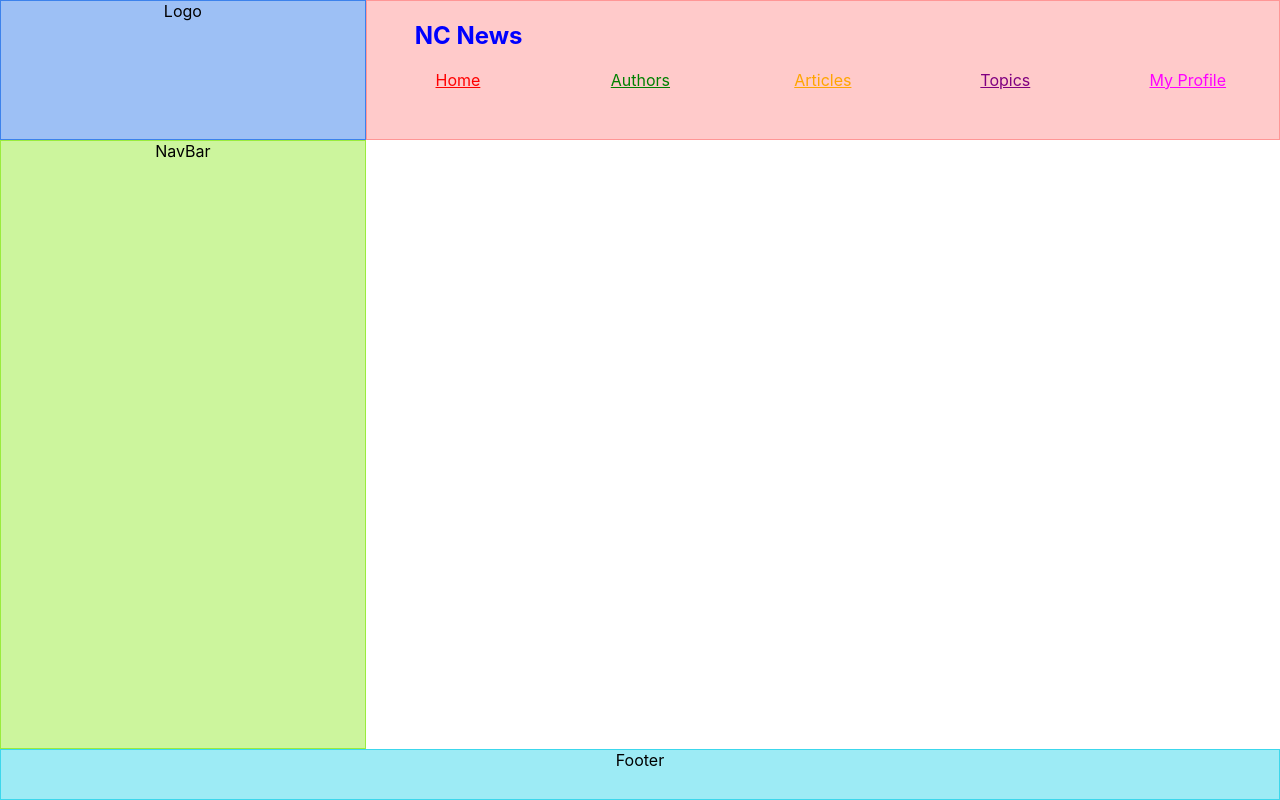
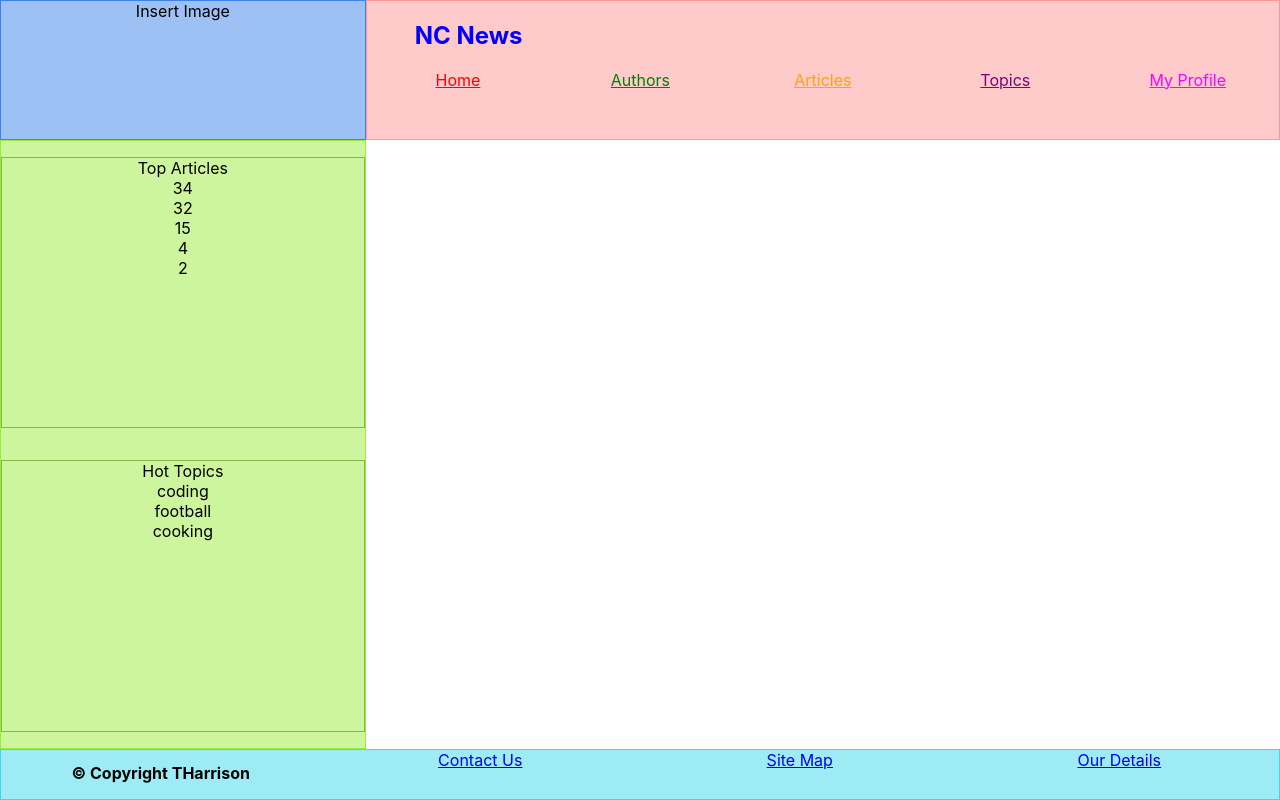
Before and after one commit to THarrison-Arup/nc-news, a React (Create React App) app: page / in a window 1280 px wide. Built offline with nearby package versions, Linux system fonts and the light colour scheme; the HTML template or start-up script is replaced by a standard one.

Commit message:
added Top Articles and Hot Topics List as well as api connection

```diff
--- a/package.json
+++ b/package.json
@@ -4,6 +4,7 @@
   "private": true,
   "dependencies": {
     "@reach/router": "^1.2.1",
+    "axios": "^0.18.0",
     "react": "^16.8.6",
     "react-dom": "^16.8.6",
     "react-scripts": "3.0.0"
--- a/src/App.js
+++ b/src/App.js
@@ -1,17 +1,58 @@
-import React from 'react';
-import Header from './Components/Header';
-import Footer from './Components/Footer';
-import Nav from './Components/Nav';
-import Logo from './Components/Logo';
+import React, { Component } from "react";
+import Header from "./Components/Header";
+import Footer from "./Components/Footer";
+import Nav from "./Components/Nav";
+import Logo from "./Components/Logo";
+// import * as api from "./api";
 // import { Router } from '@reach/router';
 
-import './App.css';
+import "./App.css";
 
-function App() {
+class App extends Component {
+  state = {
+    articles: [
+      {
+        article_id: 34,
+        comment_count: "1"
+      },
+      {
+        article_id: 32,
+        comment_count: "1"
+      },
+      {
+        article_id: 15,
+        comment_count: "1"
+      },
+      {
+        article_id: 4,
+        comment_count: "1"
+      },
+      {
+        article_id: 2,
+        comment_count: "1"
+      }
+    ],
+    topics: [
+      {
+        slug: "coding",
+        description: "Code is love, code is life"
+      },
+      {
+        slug: "football",
+        description: "FOOTIE!"
+      },
+      {
+        slug: "cooking",
+        description: "Hey good looking, what you got cooking?"
+      }
+    ]
+  };
+
+  render() {
     return (
       <div className="App">
         <Header />
-    <Nav />
+        <Nav topics={this.state.topics} articles={this.state.articles}/>
         <Logo />
 
         {/* <Router className="Main"/> */}
@@ -20,4 +61,15 @@ function App() {
     );
   }
 
+  // componentDidMount = async () => {
+  //   const articleData = await api.fetchArticles();
+  //   const topicData = await api.fetchTopics();
+  //   this.setState({
+  //     topics: topicData,
+  //     articles : articleData
+  //   });
+  //   console.log(this.state,'<-- state');
+  // };
+}
+
 export default App;
--- a/src/Components/Footer.jsx
+++ b/src/Components/Footer.jsx
@@ -1,10 +1,14 @@
 import React from 'react';
 import './css/Footer.css';
+import { Link } from '@reach/router';
 
 const Footer = () => {
   return (
     <div className="Footer">
-      Footer
+      <h2 className="Footer-Copyright">© Copyright THarrison</h2>
+      <Link className="Footer-ContactUs" to="">Contact Us</Link>
+      <Link className="Footer-SiteMap" to="">Site Map</Link>
+      <Link className="Footer-ContactDetails" to="">Our Details</Link>
     </div>
   );
 };
--- a/src/Components/Header.jsx
+++ b/src/Components/Header.jsx
@@ -3,6 +3,7 @@ import './css/Header.css';
 import { Link } from '@reach/router'
 
 class Header extends Component {
+
   render() {
     return (
       <div className="Header">
--- a/src/Components/Logo.jsx
+++ b/src/Components/Logo.jsx
@@ -4,7 +4,7 @@ import './css/Logo.css';
 const Logo = () => {
   return (
     <div className="Logo">
-      Logo
+    Insert Image
     </div>
   );
 };
--- a/src/Components/Nav.jsx
+++ b/src/Components/Nav.jsx
@@ -1,10 +1,21 @@
-import React from 'react';
-import './css/Nav.css';
+import React from "react";
+import "./css/Nav.css";
 
-const Nav = () => {
+const Nav = ({ topics, articles }) => {
   return (
     <div className="Nav">
-      NavBar
+      <ul className="Nav-Home-Articles">
+        Top Articles
+        {articles.map(article => (
+          <li key={article.article_id}>{article.article_id}</li>
+        ))}
+      </ul>
+      <ul className="Nav-Home-Topics">
+        Hot Topics
+        {topics.map(topic => (
+          <li key={topic.slug}>{topic.slug}</li>
+        ))}
+      </ul>
     </div>
   );
 };
--- a/src/Components/css/Footer.css
+++ b/src/Components/css/Footer.css
@@ -4,4 +4,26 @@
   color: black;
   grid-column: 1 / 3;
   grid-row: 3 / 4;
+  display: grid;
+  grid-template-rows: 1fr;
+  grid-template-columns: 1fr 1fr 1fr 1fr;
 }
+
+.Footer-Copyright {
+  grid-row: 1 / 2;
+  grid-column: 1 / 2;
+  font-size: 1em;
+}
+
+.Footer-ContactUs {
+  grid-row: 1 / 2;
+  grid-column: 2 / 3;
+}
+.Footer-SiteMap {
+  grid-row: 1 / 2;
+  grid-column: 3 / 4;
+}
+.Footer-ContactDetails {
+  grid-row: 1 / 2;
+  grid-column: 4 / 5;
+}
--- a/src/Components/css/Logo.css
+++ b/src/Components/css/Logo.css
@@ -4,4 +4,5 @@
   color: black;
   grid-column: 1 / 2;
   grid-row: 1 / 2;
+  object-fit: cover;
 }
--- a/src/Components/css/Nav.css
+++ b/src/Components/css/Nav.css
@@ -4,4 +4,19 @@
   color: black;
   grid-column: 1 / 2;
   grid-row: 2 / 3;
+  display: grid;
+  grid-template-rows: 1fr 1fr;
+  grid-template-columns: 1fr;
 }
+
+.Nav-Home-Articles {
+  border: 1px solid rgb(130, 184, 69);
+  padding: 0%;
+  overflow-y: scroll;
+}
+
+.Nav-Home-Topics {
+  border: 1px solid rgb(130, 184, 69);
+  padding: 0%;
+  overflow-y: scroll;
+}
--- /dev/null
+++ b/src/api.js
@@ -0,0 +1,15 @@
+import axios from 'axios';
+
+export const fetchArticles = async () => {
+  const { data } = await axios.get(
+    "https://nc-news-sql-tharrison.herokuapp.com/api/articles"
+  );
+  return data.articles;
+};
+
+export const fetchTopics = async () => {
+  const { data } = await axios.get(
+    "https://nc-news-sql-tharrison.herokuapp.com/api/topics"
+  );
+  return data.topics;
+};
```
Also changed, not shown: 1 other file (tests, documents, lock files or other folders). Lines whose indentation alone changed are shown as unchanged.
